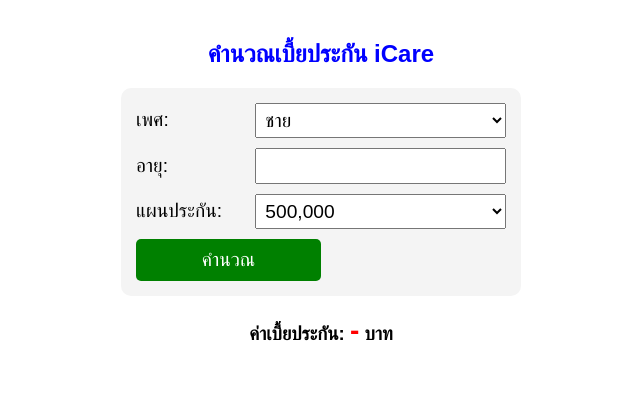
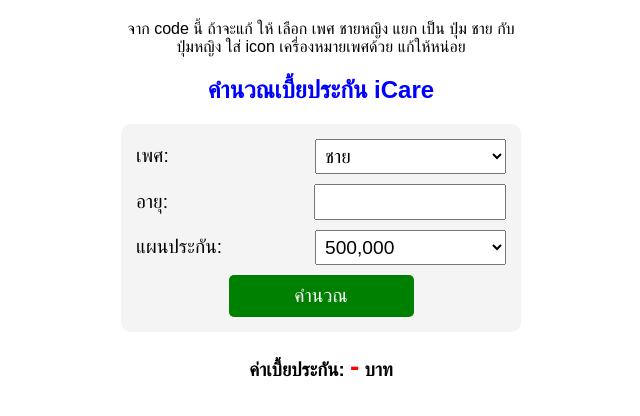
Before and after one commit to vidyaheng/iCarePremium, a plain HTML site: page index.html in a window 1280 px wide. Shown: the whole page, without its empty margins (319-959 px from the left). Drawn offline with Linux system fonts and the light colour scheme.

Commit message:
Update index.html

```diff
--- a/index.html
+++ b/index.html
@@ -1,3 +1,4 @@
+จาก code นี้ ถ้าจะแก้ ให้ เลือก เพศ ชายหญิง แยก เป็น ปุ่ม ชาย กับ ปุ่มหญิง ใส่ icon เครื่องหมายเพศด้วย แก้ให้หน่อย
 <!DOCTYPE html>
 <html lang="th">
 <head>
@@ -36,7 +37,7 @@
         select, input {
             font-size: 1.2em;
             padding: 5px;
-            flex: 2;
+            flex: 1;
         }
         button {
             background-color: green;
@@ -47,6 +48,7 @@
             cursor: pointer;
             font-size: 1.2em;
             width: 50%;
+            align-self: center; /* ทำให้ปุ่มอยู่ตรงกลาง */
         }
         button:hover {
             background-color: darkgreen;
```
